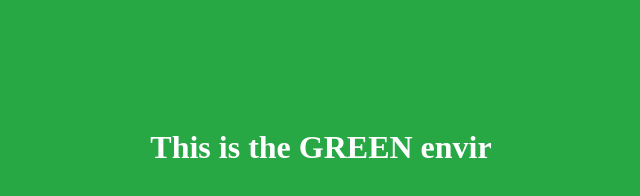
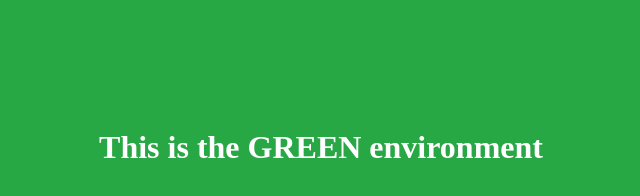
Before and after one commit to Siracgul/Blue-Green_environment, a plain HTML site: page App/Green/index.html in a window 1280 px wide. Shown: the whole page, without its empty margins (319-959 px from the left). Drawn offline with Linux system fonts and the light colour scheme.

Commit message:
Update index.html

```diff
--- a/App/Green/index.html
+++ b/App/Green/index.html
@@ -4,6 +4,6 @@
   <title>Green Environment</title>
 </head>
 <body style="background-color: #28A745; color: white; text-align: center; padding-top: 100px;">
-  <h1>This is the GREEN envir </h1>
+  <h1>This is the GREEN environment </h1>
 </body>
 </html>
```
